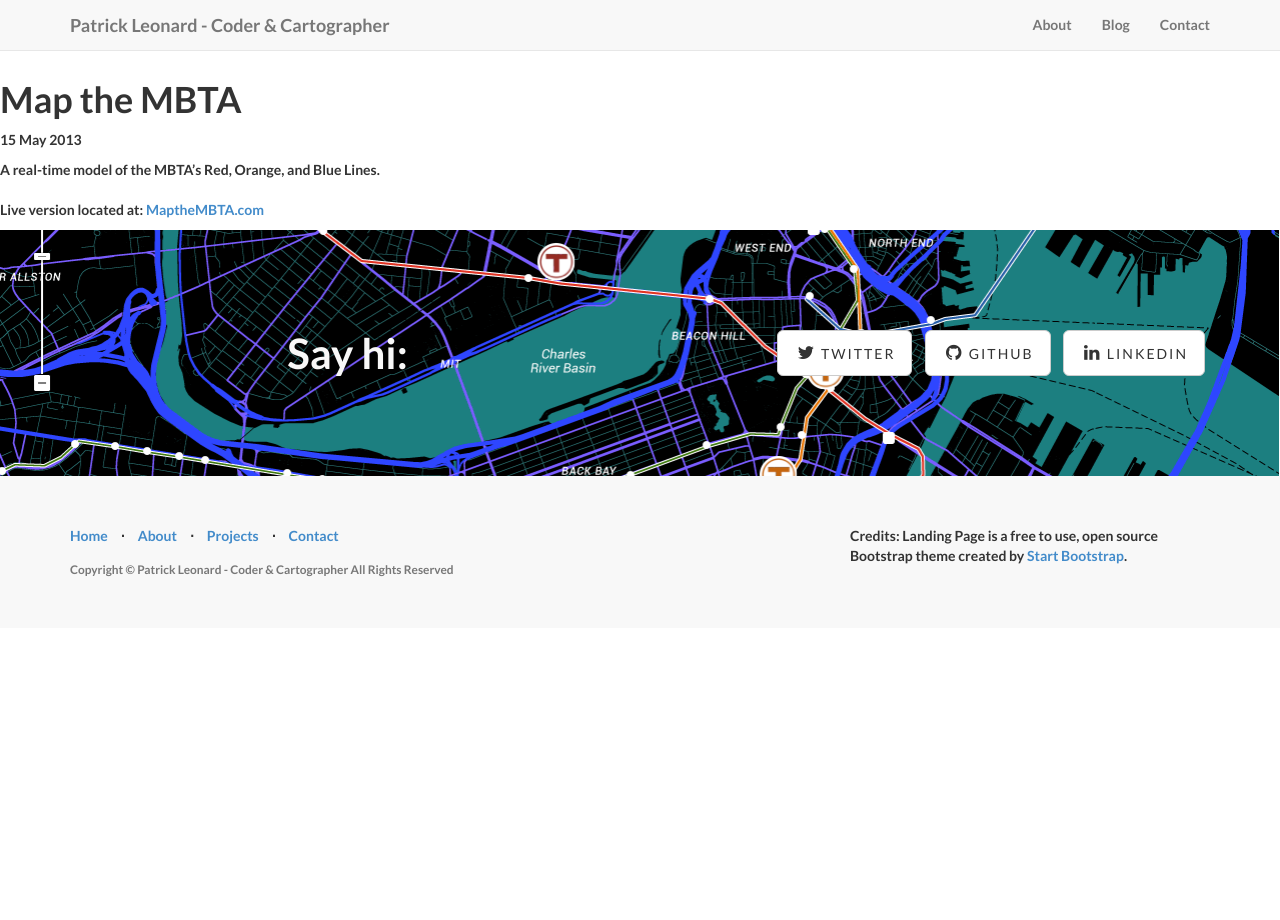
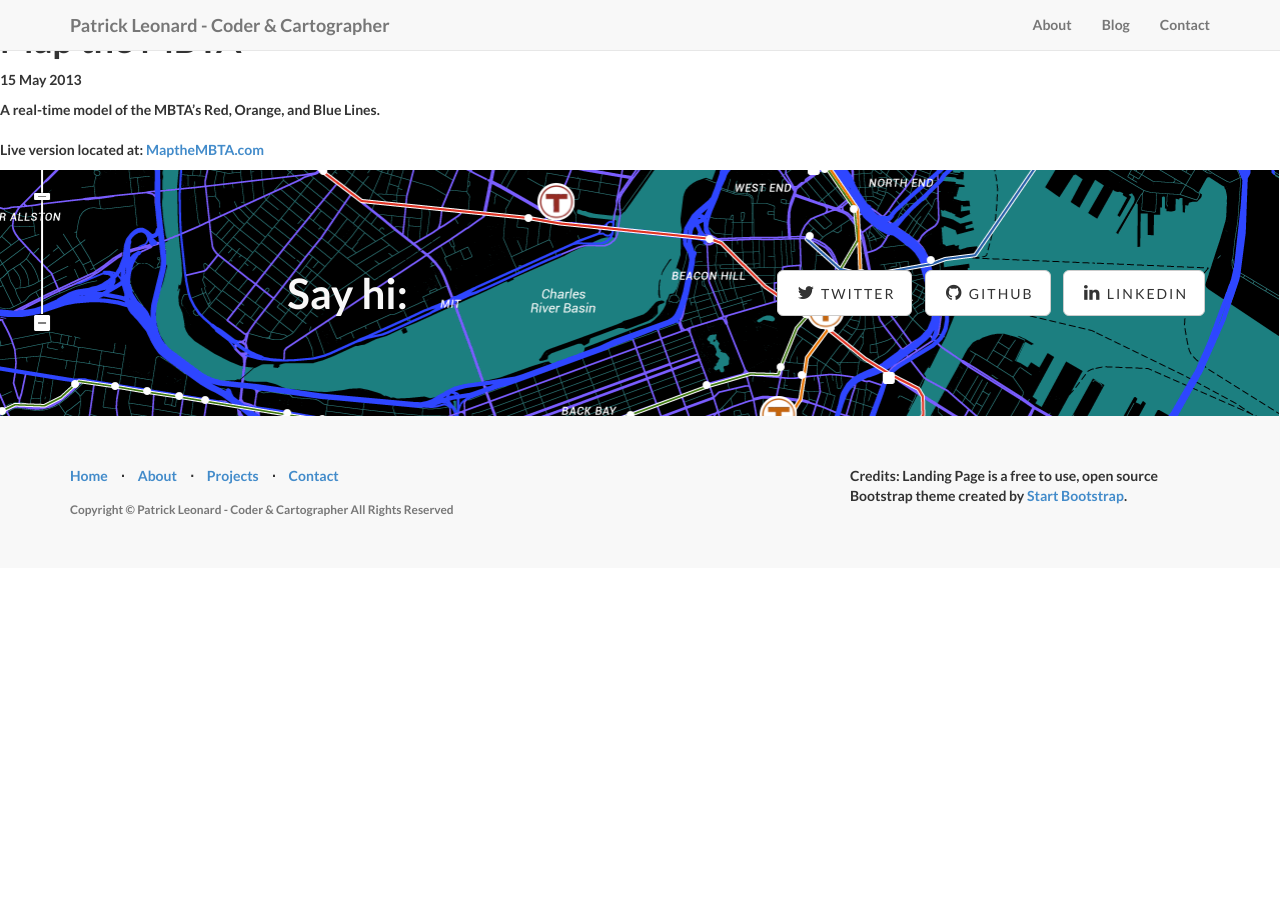
Before and after one commit to pjleonard37/pjleonard37.github.io, a Jekyll site: the page built from _posts/2013-12-20-map-the-mbta.md, in a window 1280 px wide. Built offline with Jekyll 4.4.1, drawn with Linux system fonts in a browser that asks for light colours.

Commit message:
experiments

```diff
--- a/_includes/blog_post.html
+++ b/_includes/blog_post.html
@@ -1,11 +1,8 @@
 <section id="blog">
 <!-- Page Content -->
-<br/>
-<br/>
-<br/>
 <h1>{{ page.title }}</h1>
 <p class="meta">{{ page.date | date_to_string }}</p>
-
+<p>{{ post.excerpt }}</p>
 <div class="post">
   {{ content }}
 </div>
```
